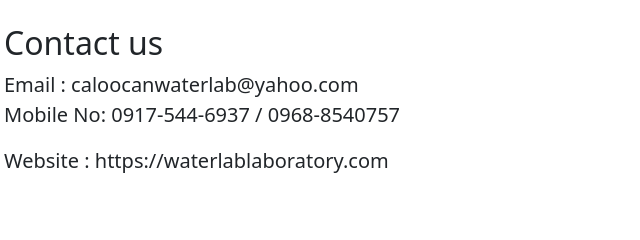
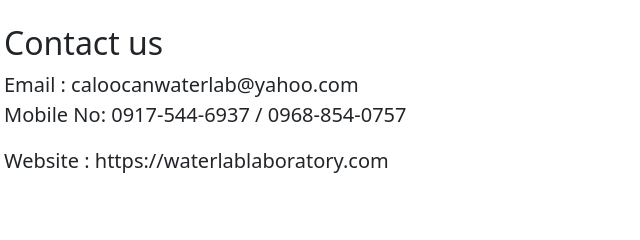
Before and after one commit to adminwaterlab/verification, a plain HTML site: page index.html in a window 1280 px wide. Shown: the part 1489-1729 px from the top of the page, 276-916 px from the left. Drawn offline with nearby package versions, Linux system fonts and the light colour scheme.

Commit message:
Update index.html

```diff
--- a/index.html
+++ b/index.html
@@ -81,7 +81,7 @@
                 <div class="row gx-4 justify-content-center">
                     <div class="col-lg-8">
                         <h2>Contact us</h2>
-                        <p class="lead">Email : caloocanwaterlab@yahoo.com<br>Mobile No: 0917-544-6937 / 0968-8540757</p>
+                        <p class="lead">Email : caloocanwaterlab@yahoo.com<br>Mobile No: 0917-544-6937 / 0968-854-0757</p>
                         <p class="lead">Website : https://waterlablaboratory.com</p>
                     </div>
                 </div>
```
